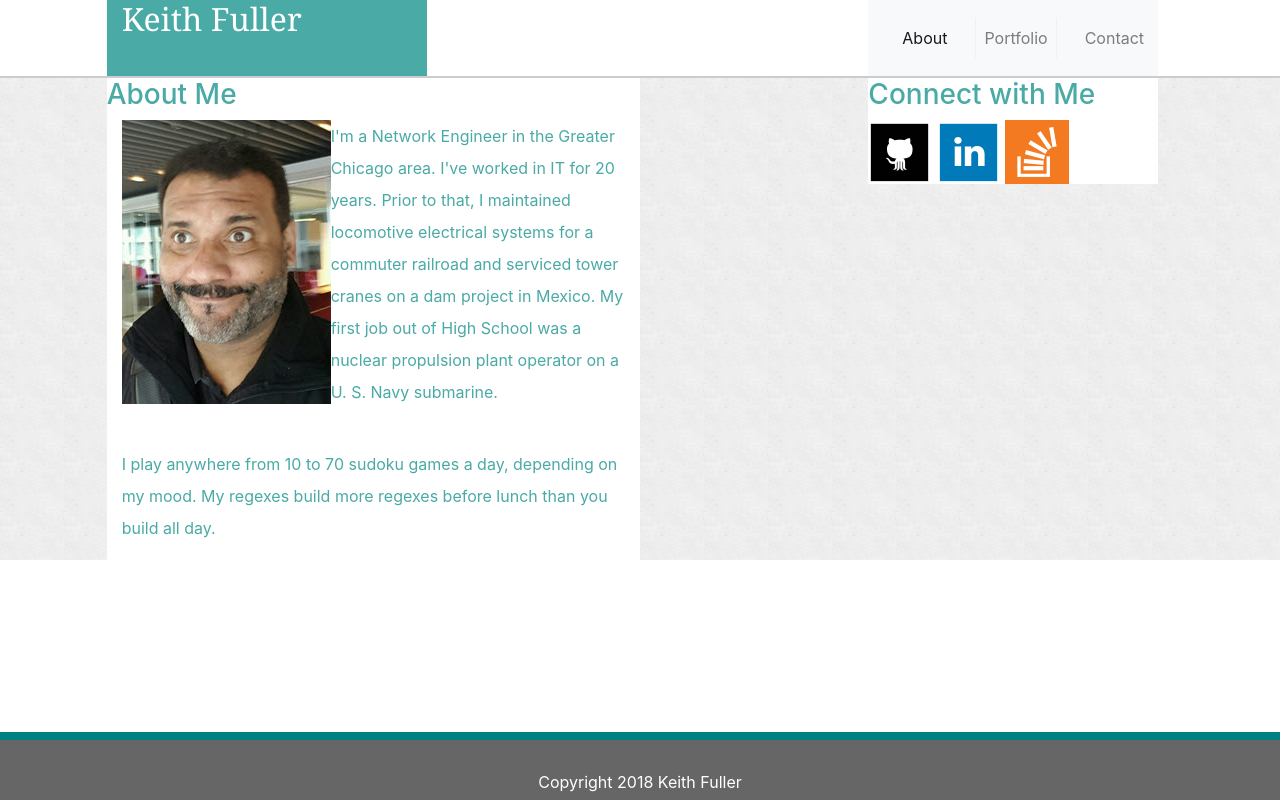
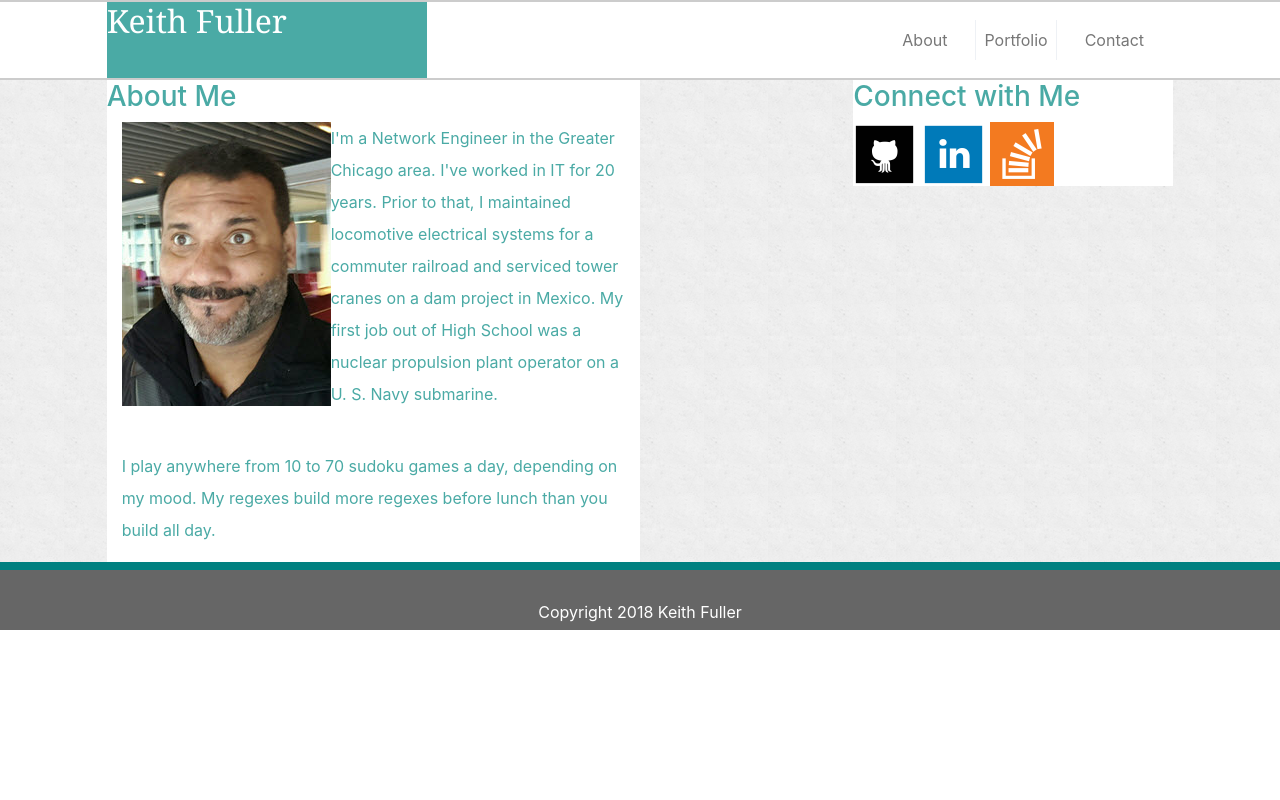
Before and after one commit to keith66fuller/Bootstrap-Portfolio, a plain HTML site: page index.html in a window 1280 px wide. Drawn offline with nearby package versions, Linux system fonts and the light colour scheme.

Commit message:
progress

```diff
--- a/assets/css/style.css
+++ b/assets/css/style.css
@@ -71,6 +71,8 @@ html,body {
 body {
 }
     .container-fluid {
+        background-image: url("../images/background.gif");
+        background-color: #ebebebeb;
     }
         .top_row {
             border-bottom: 2px #cccccc solid;
@@ -101,11 +103,11 @@ body {
             }
 
         .middle_row {
+
             background-image: url("../images/background.gif");
             background-color: #ebebebeb;
         }
         .middle_content {
-            margin: auto;
             margin-bottom: auto;
             color: #4aaaa5;
             background-color: #ffffff;
--- a/index.html
+++ b/index.html
@@ -27,17 +27,23 @@
 
   <div class="container-fluid">
 
+    <!-- Thin Row -->
+    <div class="row top_row">
+    </div>
+
     <!-- Top Row -->
     <div class="row top_row">
-      <div class="col-1"></div>
-      <!-- Name -->
-      <div class="col-3 namecol">
-        <h2 class="name">Keith Fuller</h2>
+      <div class="col-1"></div>  <!-- Column 1 Padding -->
+
+      <div class="col-3 namecol"><!-- Column 2 Name -->
+        <div class="row">
+          <h2 class="name">Keith Fuller</h2>
+        </div>
       </div>
-      <div class="col-4"></div>
-      <!-- Nav -->
-      <div class="col-3">
-        <nav class="navbar navbar-expand-lg navbar-light bg-light">
+      <div class="col-4"></div>  <!-- Column 3 Padding -->
+
+      <div class="col-3">        <!-- Column 4 Nav -->
+        <nav class="navbar navbar-expand-lg">
             <div class="collapse navbar-collapse" id="navbarNav">
               <ul class="navbar-nav">
                 <li class="nav-item active">
@@ -53,29 +59,24 @@
             </div>
         </nav>
       </div>
-      <div class="col-1"></div>
+      <div class="col-1"></div>  <!-- Column 5 Padding -->
     </div>
 
     <!-- Middle Row -->
     <div class="row middle_row">
-      <div class="col-1"></div><!-- Column 1 Padding-->
-      <div class="col-5 middle_content">      <!-- Column 2 Content-->
-        <div class="row">
-            <h3>About Me</h3>
-        </div>
+      <div class="col-1"></div>          <!-- Column 1 Padding-->
+      <div class="col-5 middle_content"> <!-- Column 2 Content LHS-->
+        <div class="row"><h3>About Me</h3></div>
           <img alt="Keith Fuller" src="assets/images/keith_headshot_small.jpg" style="float: left;">
           <p>I'm a Network Engineer in the Greater Chicago area. I've worked in IT for 20 years. Prior to that, I maintained locomotive electrical systems for a commuter railroad and serviced tower cranes on a dam project in Mexico. My first job
           out of High School was a nuclear propulsion plant operator on a U. S. Navy submarine.</p>
           <br>
           <p>I play anywhere from 10 to 70 sudoku games a day, depending on my mood. My regexes build more regexes before lunch than you build all day.</p>
-
       </div>
-      <div class="col-2"></div><!-- Column 3 Padding-->
-      <div class="col-3">      <!-- Column 4 Content-->
-        <div class="row middle_content">
-            <h3>Connect with Me</h3>
-        </div>
-        <div class="row middle_content">
+      <div class="col-2"></div>          <!-- Column 3 Padding-->
+      <div class="col-3 middle_content"> <!-- Column 4 Content RHS-->
+        <div class="row"><h3>Connect with Me</h3></div>
+        <div class="row">
               <div>
                 <a href="http://github.com/keith66fuller"><img alt="github" border="0" src="assets/images/if_github_square_black_107109.png"></a>
                 <a href="https://www.linkedin.com/in/keith66fuller"><img alt="linkedin" border="0" src="assets/images/if_linkedin_square_color_107091.png"></a>
@@ -84,11 +85,11 @@
 
         </div>
       </div>
-      <div class="col-1"></div><!-- Column 5 Padding -->
+      <div class="col-1"></div>          <!-- Column 5 Padding -->
     </div>
 
     <!-- Bottom Row -->
-    <div class="row bottom_row fixed-bottom">
+    <div class="row bottom_row">
       <div class="col-12 text-center">Copyright 2018 Keith Fuller</div>
     </div>
 
```
